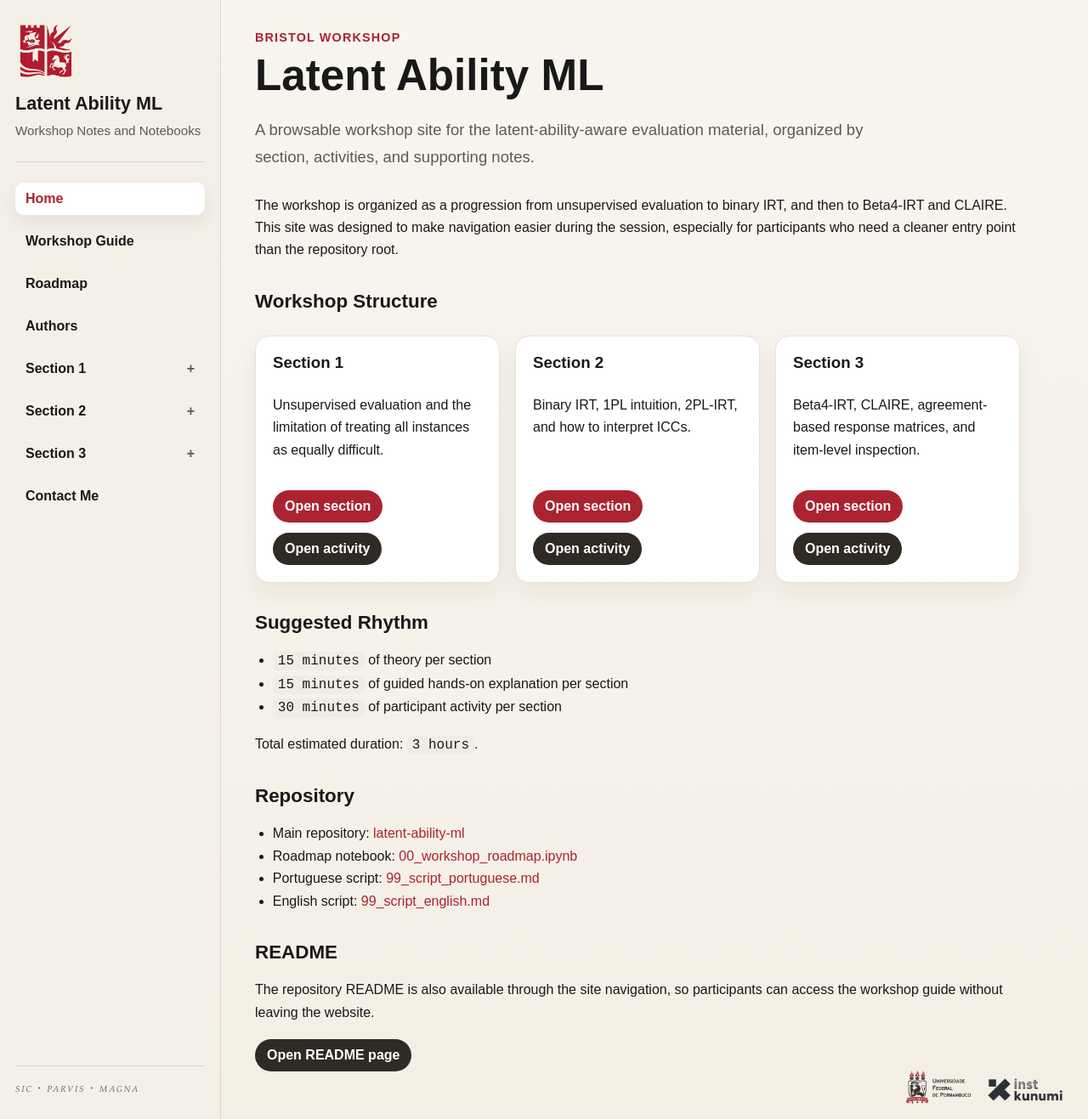
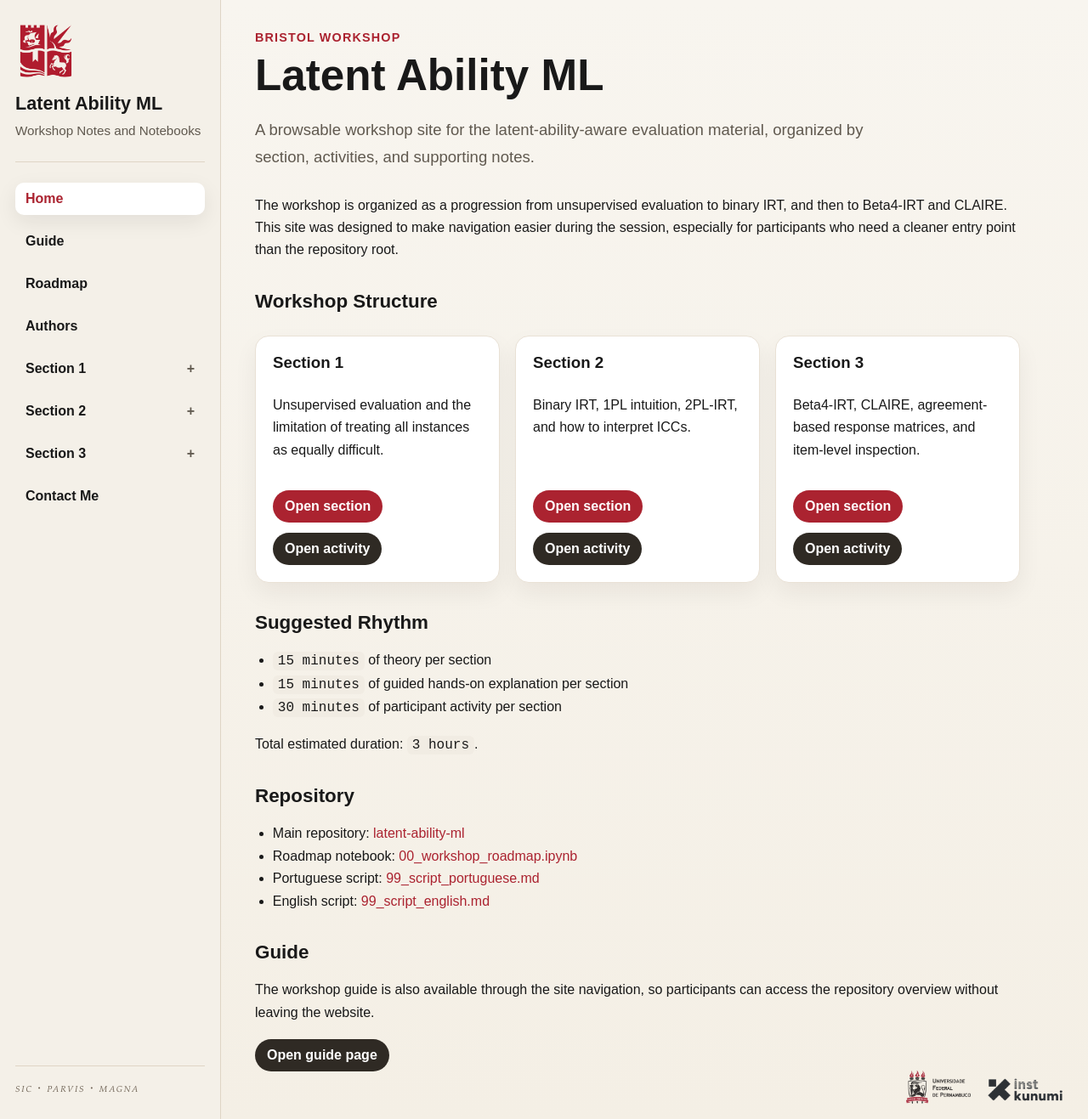
Before and after one commit to Manuelfjr/latent-ability-ml, a Jekyll site: the page built from site/index.md, in a window 1280 px wide and 1317 px high. Shown: the whole window at 85% size. Built offline with Jekyll 4.4.1, drawn with Linux system fonts in a browser that asks for light colours.

Commit message:
update: try fix

```diff
--- a/site/_data/navigation.yml
+++ b/site/_data/navigation.yml
@@ -1,6 +1,6 @@
 - title: Home
   url: /
-- title: Workshop Guide
+- title: Guide
   url: /readme/
 - title: Roadmap
   url: /roadmap/
--- a/site/index.md
+++ b/site/index.md
@@ -52,10 +52,10 @@ Total estimated duration: `3 hours`.
 - Portuguese script: [99_script_portuguese.md]({{ site.repo_url }}/blob/main/docs/text/99_script_portuguese.md)
 - English script: [99_script_english.md]({{ site.repo_url }}/blob/main/docs/text/99_script_english.md)
 
-## README
+## Guide
 
-The repository README is also available through the site navigation, so participants can access the workshop guide without leaving the website.
+The workshop guide is also available through the site navigation, so participants can access the repository overview without leaving the website.
 
 <div class="button-row">
-  <a class="button secondary" href="{{ '/readme/' | relative_url }}">Open README page</a>
+  <a class="button secondary" href="{{ '/readme/' | relative_url }}">Open guide page</a>
 </div>
```
Also changed, not shown: site/readme.md, 15 other files.
